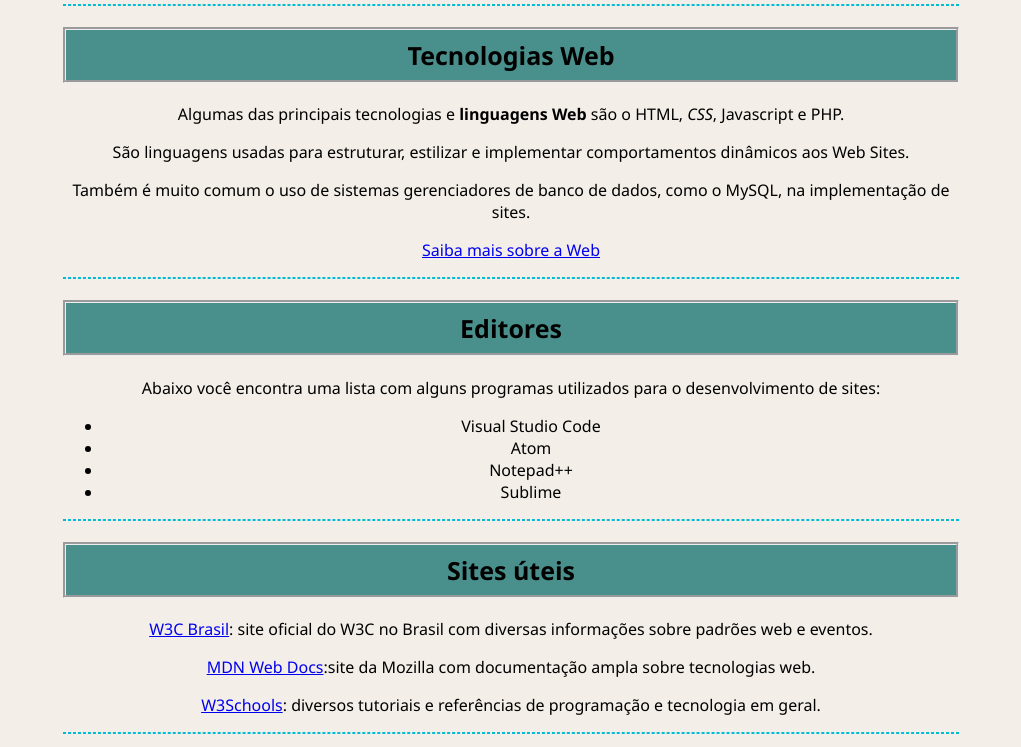
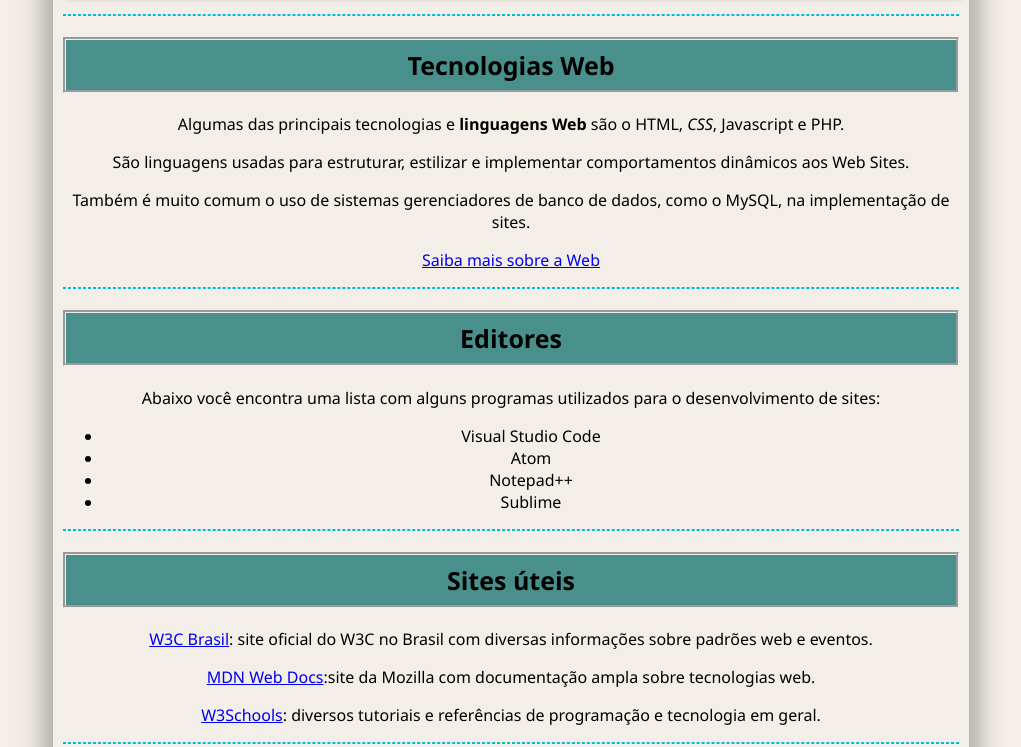
Before and after one commit to WillCorreaS/exercicio-front, a plain HTML site: page index.html in a window 1280 px wide. Shown: the part 98-845 px from the top of the page, without its empty margins (129-1150 px from the left). Drawn offline with Linux system fonts and the light colour scheme.

Commit message:
Update estilos.css

```diff
--- a/CSS/estilos.css
+++ b/CSS/estilos.css
@@ -12,7 +12,9 @@ body {
     height: auto;
     width: 70%;
     border-radius: 10px;
+    padding: 10px;
     text-align: center;
+    box-shadow: rgba(131, 131, 131, 0.644) 0px 20px 25px 10px;
 }
 
 h1{
```
